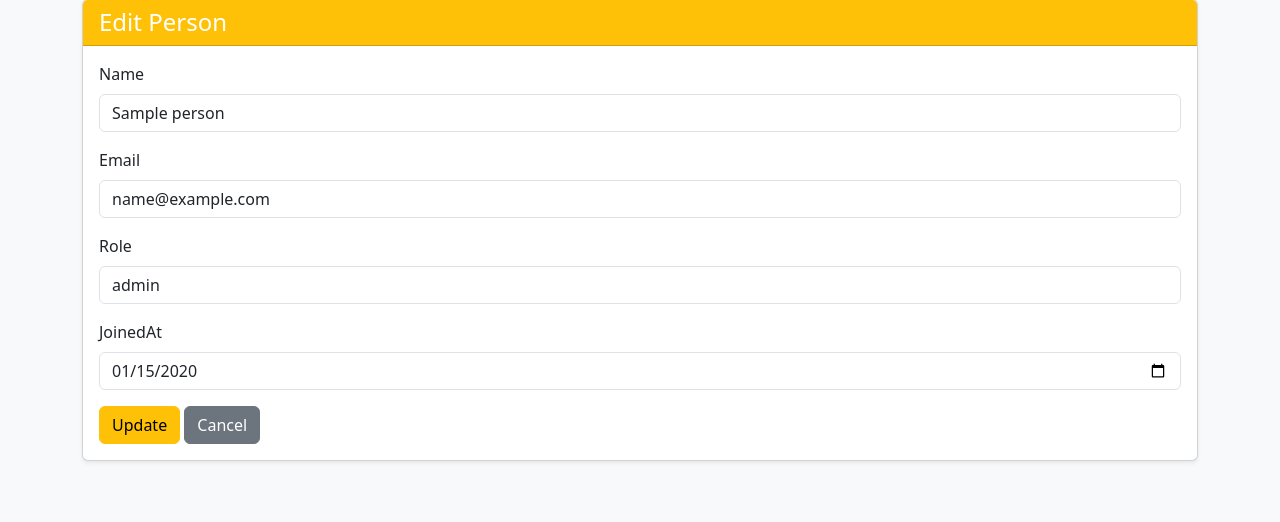
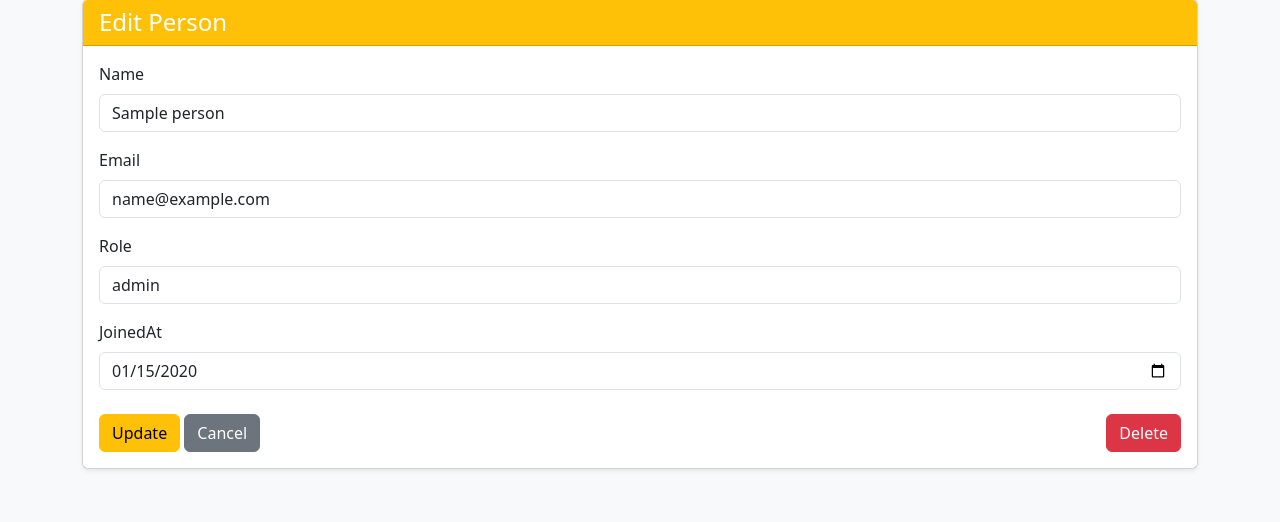
Before and after one commit to davisakamoto/team-tasks, a Django app: page /editPerson/1/ in a window 1280 px wide. Shown: the part 49-571 px from the top of the page. Run offline with Django 5.2, Linux system fonts and the light colour scheme; tables that the repository leaves empty hold one stand-in row (values such as "Sample post").

Commit message:
delete disponivel em editPerson

```diff
--- a/manager/templates/manager/createPerson.html
+++ b/manager/templates/manager/createPerson.html
@@ -14,7 +14,8 @@
                 </h4>
             </div>
             <div class="card-body">
-                <form method="POST">
+
+                <form id="person-form" method="POST">
                     {% csrf_token %}
                     {{ form.non_field_errors }}
 
@@ -29,12 +30,31 @@
                             {% endif %}
                         </div>
                     {% endfor %}
+                </form>
 
-                    <button type="submit" class="btn {% if edit %}btn-warning{% else %}btn-primary{% endif %}">
-                        {% if edit %}Update{% else %}Save{% endif %}
-                    </button>
-                    <a href="{% url 'manager:manager' %}" class="btn btn-secondary">Cancel</a>
-                </form>
+                {% if edit %}
+                    <form id="delete-form" method="POST" action="{% url 'manager:deletePerson' person_id %}">
+                        {% csrf_token %}
+                    </form>
+                {% endif %}
+
+                <div class="mt-4 d-flex justify-content-between">
+                    <div>
+                        <button type="submit" form="person-form" class="btn {% if edit %}btn-warning{% else %}btn-primary{% endif %}">
+                            {% if edit %}Update{% else %}Save{% endif %}
+                        </button>
+                        <a href="{% url 'manager:manager' %}" class="btn btn-secondary">Cancel</a>
+                    </div>
+
+                    {% if edit %}
+                        <div>
+                            <button type="submit" form="delete-form" class="btn btn-danger" onclick="return confirm('Are you sure you want to delete this person?');">
+                                Delete
+                            </button>
+                        </div>
+                    {% endif %}
+                </div>
+
             </div>
         </div>
     </div>
--- a/manager/urls.py
+++ b/manager/urls.py
@@ -1,10 +1,11 @@
 from django.urls import path
-from .views import Manager, CreatePerson, EditPerson
+from .views import Manager, CreatePerson, EditPerson, DeletePerson
 
 app_name = 'manager'
 
 urlpatterns = [
     path('', Manager.as_view(), name="manager"),
     path('createPerson/', CreatePerson.as_view(), name="createPerson"),
-    path('editPerson/<int:pk>/', EditPerson.as_view(), name="editPerson")
+    path('editPerson/<int:pk>/', EditPerson.as_view(), name="editPerson"),
+    path('deletePerson/<int:pk>/', DeletePerson.as_view(), name="deletePerson")
 ]
--- a/manager/views.py
+++ b/manager/views.py
@@ -72,3 +72,10 @@ class EditPerson(View):
             form.save()
             return redirect('manager:manager')
         return render(request, self.template_name, data)
+
+
+class DeletePerson(View):
+    def post(self, request, pk):
+        person = get_object_or_404(Person, pk=pk)
+        person.delete()
+        return redirect('manager:manager')
```
